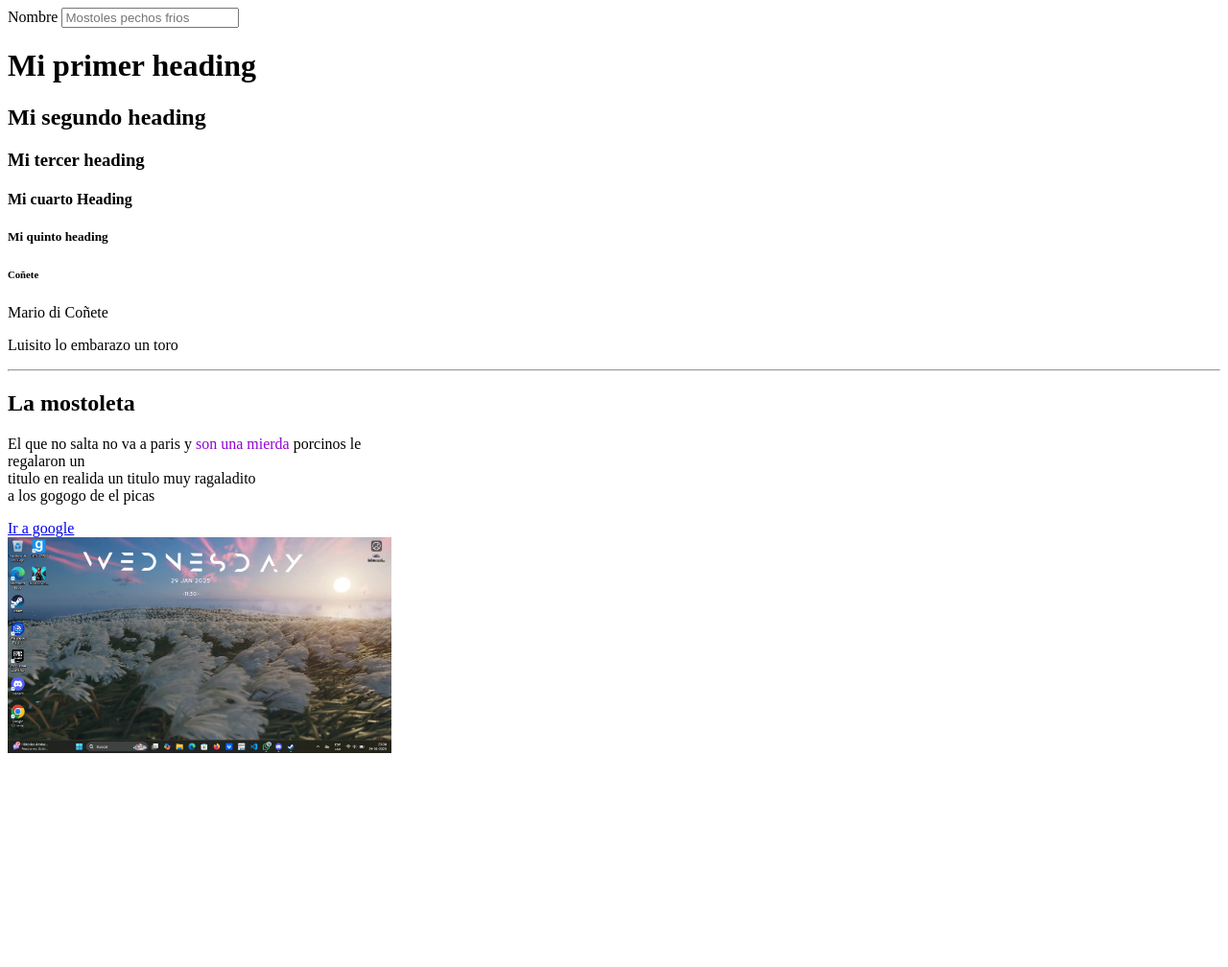
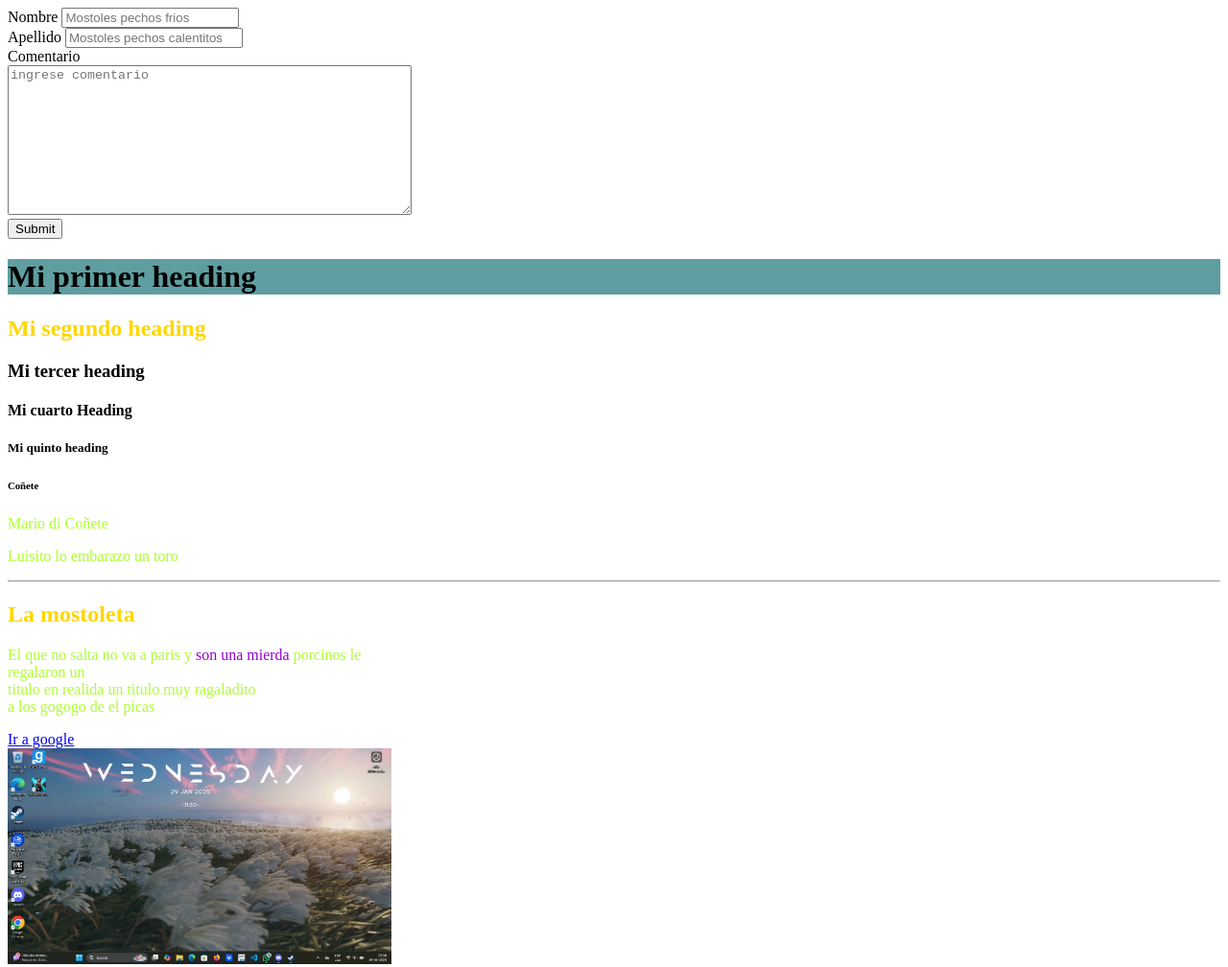
Before and after one commit to benj4VC/m, a plain HTML site: page index.html in a window 1280 px wide. Shown: the whole page at 96% size. Before the commit the page ends 800 px from the top, so only its background shows below. Drawn offline with Linux system fonts and the light colour scheme.

Commit message:
css
experimentando por mi cuenta en css

```diff
--- /dev/null
+++ b/estilos.css
@@ -0,0 +1,14 @@
+h1{
+    background-color: cadetblue;
+}
+
+h2{
+    color: gold;
+}
+
+h6{
+    background-image:"img/fondo.png";
+}
+p{
+    color: greenyellow;
+}
--- a/index.html
+++ b/index.html
@@ -2,11 +2,20 @@
 <html lang="en">
 <head>
     <title>Mi primera web </title>
+    <link rel="stylesheet" href="estilos.css">
 </head>
 <body>
     <form>
         <label for="nombre">Nombre</label>
         <input type="text"id="nombre" name="nombre" placeholder="Mostoles pechos frios" />
+        <br>
+        <label for="apellido">Apellido</label>
+        <input type="text"id="apellido" name="apellido" placeholder="Mostoles pechos calentitos" />
+        <br>
+        <label for="comentario">Comentario</label> <br>
+        <textarea cols="50" rows="10" id="comentario" placeholder="ingrese comentario" name="comentario"></textarea>
+        <br>
+        <input type="submit" />
     </form>
     <h1>Mi primer heading</h1>
     <h2>Mi segundo heading</h2>
```
